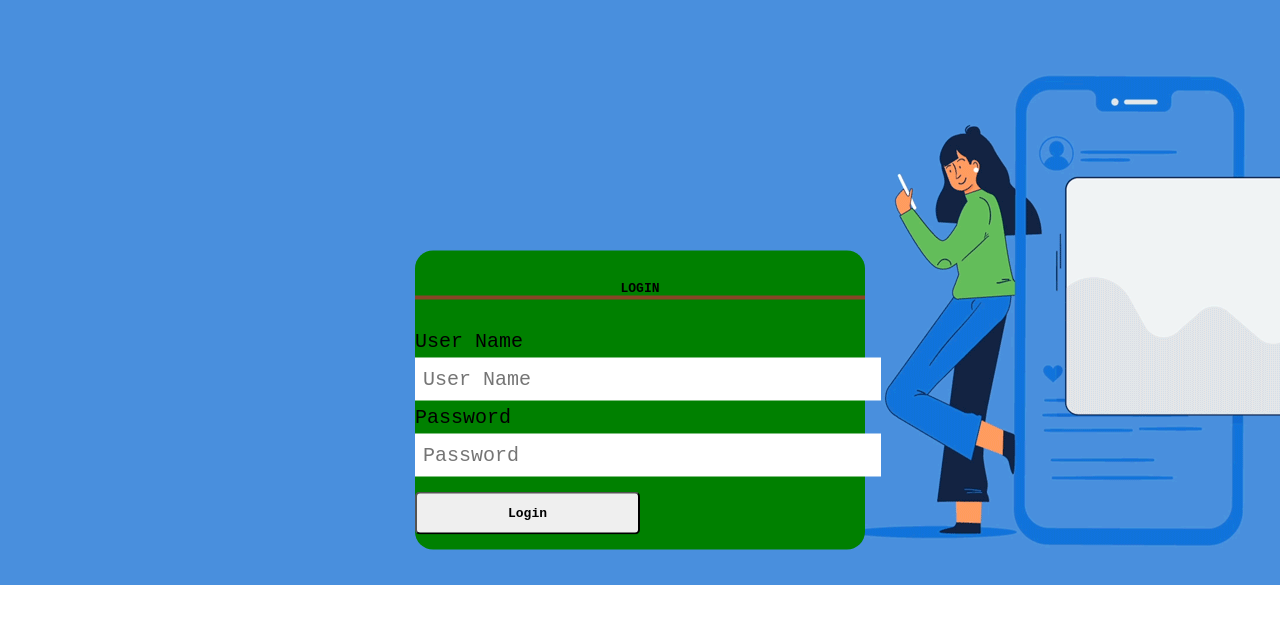
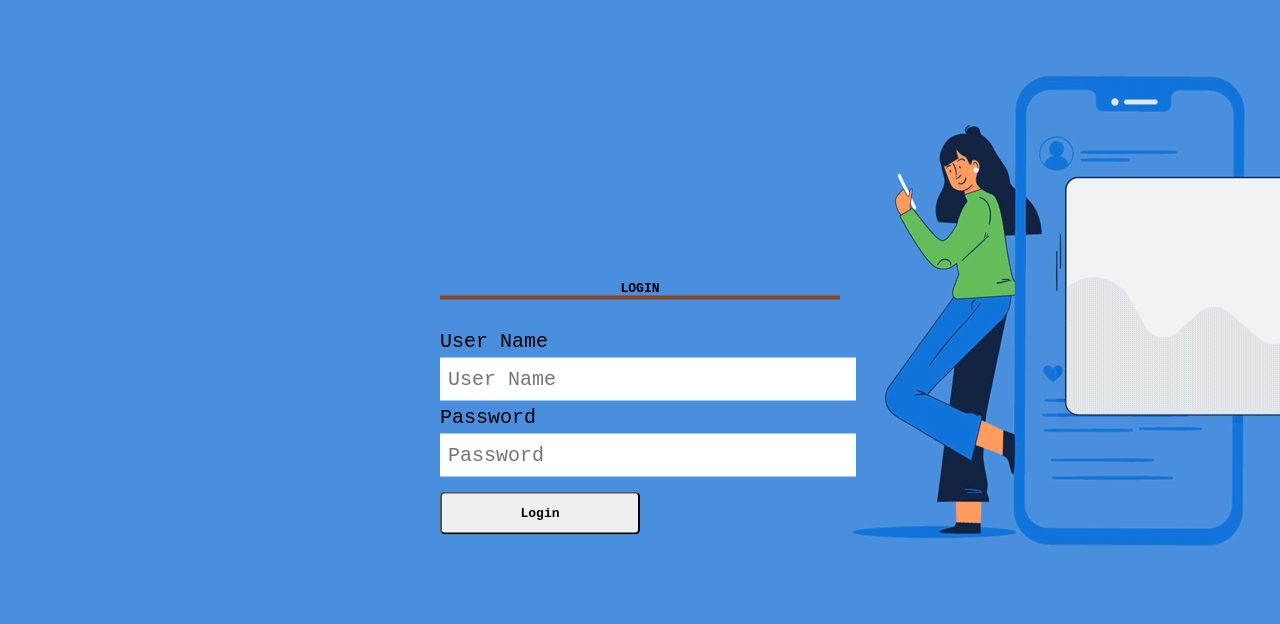
Before and after one commit to sejalsingh417/login-page, a plain HTML site: page index.html in a window 1280 px wide. Shown: the top 624 px of the page. Drawn offline with Linux system fonts and the light colour scheme; files whose address does not match are found by name.

Commit message:
second commit

```diff
--- a/index.html
+++ b/index.html
@@ -8,7 +8,7 @@
     <link rel="stylesheet" href="./style.css">
 </head>
 <body>
-<img src="ab.gif"/>
+<img class="ab.gif" src="/Users/shejal/htmll/ab.gif">
 <div class="form">
     <h1>Login</h1>
     <form action="#" method="post">
--- a/style.css
+++ b/style.css
@@ -5,18 +5,18 @@
 
 }
 
-body{
+   html {
+    background: url('ab.gif') no-repeat right fixed;
+    background-size: cover;
+}
 
-
-    background-size: cover ;
-}
 .form{
-    width: 450px;
+    width: 400px;
     top: 50%;
     left: 50%;
     transform: translate(-50%, -50%);
     position: absolute;
-    background: green;
+    background: transparent;
     color: black;
     border-radius: 18px;
 
```
